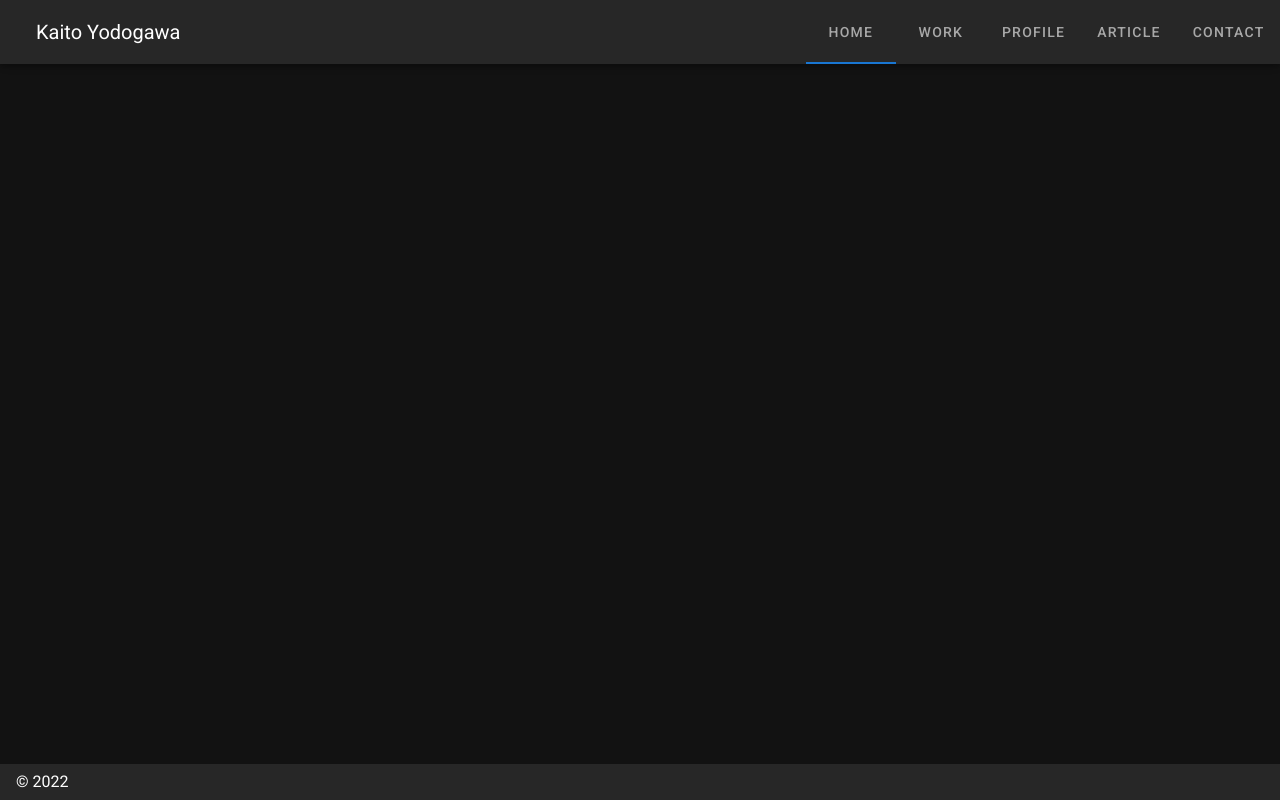
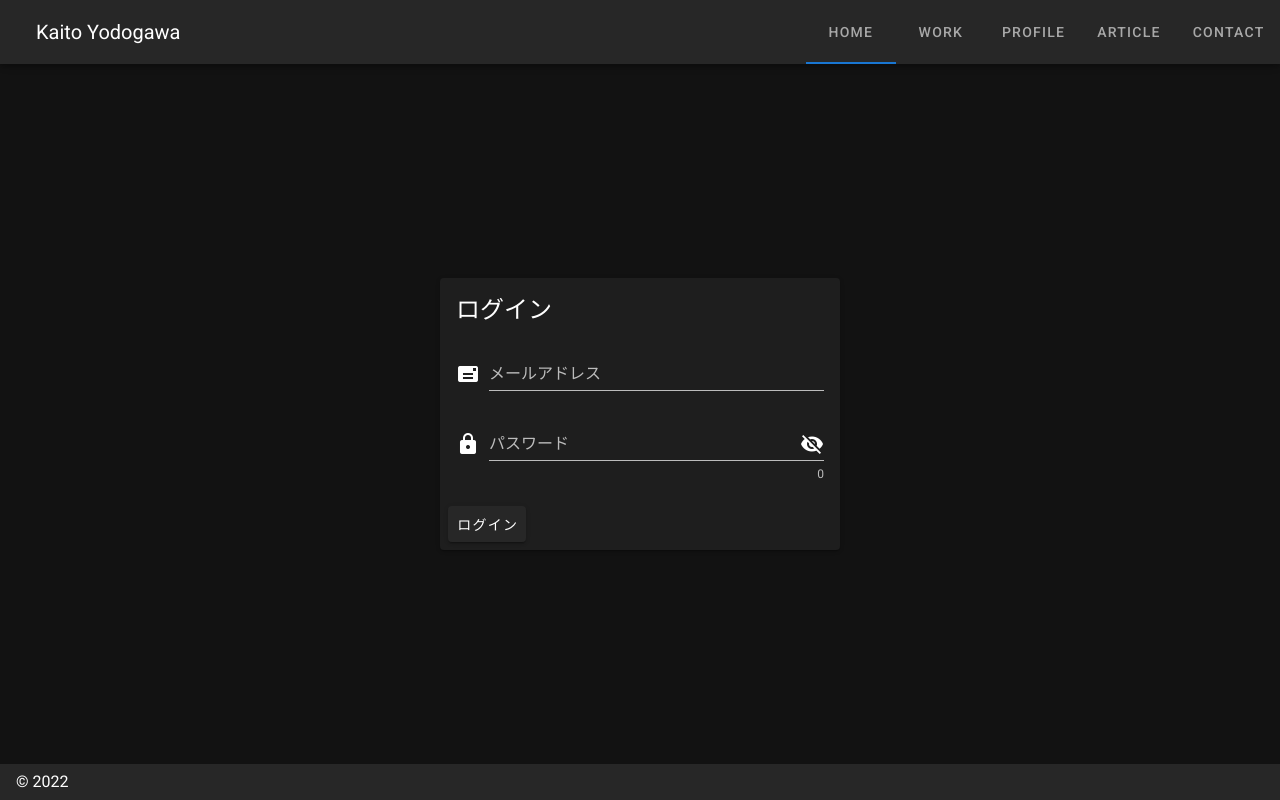
Before and after one commit to shion0625/new-my-portfolio-front, a Nuxt app: page /login in a window 1280 px wide. Built offline with nearby package versions, Linux system fonts and the light colour scheme; what vue-typed-js would draw is missing.

Commit message:
create login page

```diff
--- a/components/index/main.vue
+++ b/components/index/main.vue
@@ -13,7 +13,6 @@
 <script>
 export default {
   name: 'main',
-  auth: false,
 }
 </script>
 
--- /dev/null
+++ b/components/login/emailField.vue
@@ -0,0 +1,20 @@
+<template>
+  <v-text-field
+    :value="email"
+    label="メールアドレス"
+    prepend-icon="mdi-mail"
+    @input="$emit('update:email', $event)"
+  >
+  </v-text-field>
+</template>
+<script>
+export default {
+  props: {
+    email: {
+      type: String,
+      default: "",
+      required: true,
+    },
+  },
+};
+</script>
--- /dev/null
+++ b/components/login/main.vue
@@ -0,0 +1,32 @@
+<template>
+  <v-container fluid fill-height>
+    <v-row align-content="center" justify="center" >
+      <v-form>
+        <v-card width="400px">
+          <v-card-title class="headline">ログイン</v-card-title>
+          <v-card-text>
+            <loginEmailField :email.sync="email" />
+            <loginPasswordField :password.sync="password" />
+          </v-card-text>
+          <v-card-actions>
+            <v-btn>ログイン</v-btn>
+          </v-card-actions>
+        </v-card>
+      </v-form>
+    </v-row>
+  </v-container>
+</template>
+<script lang="ts">
+import { defineComponent, ref } from '@vue/composition-api';
+
+export default defineComponent({
+  setup() {
+    const email = ref('');
+    const password = ref('');
+    return {
+        email,
+        password
+    }
+  }
+})
+</script>
--- /dev/null
+++ b/components/login/passwordField.vue
@@ -0,0 +1,30 @@
+<template>
+  <v-text-field
+    :value="password"
+    label="パスワード"
+    prepend-icon="mdi-lock"
+    :append-icon="show ? 'mdi-eye' : 'mdi-eye-off'"
+    :type="show ? 'text' : 'password'"
+    hint="最小8文字"
+    counter
+    @click:append="show = !show"
+    @input="$emit('update:password', $event)"
+  >
+  </v-text-field>
+</template>
+<script>
+export default {
+  props: {
+    password: {
+      type: String,
+      default: "",
+      required: true,
+    },
+  },
+  data() {
+    return {
+      show: false,
+    };
+  },
+};
+</script>
--- a/nuxt.config.js
+++ b/nuxt.config.js
@@ -55,7 +55,7 @@ export default {
   axios: {
     // Workaround to avoid enforcing hard-coded localhost:3000: https://github.com/nuxt-community/axios-module/issues/308
     // baseURL: '/',
-    baseURL: 'http:localhost',
+    baseURL: 'http:localhost:3000',
     credentials: true,
   },
 
@@ -70,7 +70,7 @@ export default {
       login: '/login',
       logout: '/login',
       callback: false,
-      home: '/'
+      home: '/login'
     },
     strategies: {
       local: {
@@ -87,7 +87,7 @@ export default {
   },
 
   router: {
-    middleware: ['auth']
+    middleware: []
   },
 
   // PWA module configuration: https://go.nuxtjs.dev/pwa
--- a/pages/index.vue
+++ b/pages/index.vue
@@ -5,6 +5,5 @@
 <script>
 export default {
   name: 'IndexPage',
-  auth: false,
 }
 </script>
--- a/pages/inspire.vue
+++ /dev/null
@@ -1,21 +0,0 @@
-<template>
-  <v-row>
-    <v-col class="text-center">
-      <img src="/v.png" alt="Vuetify.js" class="mb-5" />
-      <blockquote class="blockquote">
-        &#8220;First, solve the problem. Then, write the code.&#8221;
-        <footer>
-          <small>
-            <em>&mdash;John Johnson</em>
-          </small>
-        </footer>
-      </blockquote>
-    </v-col>
-  </v-row>
-</template>
-
-<script>
-export default {
-  name: 'InspirePage',
-}
-</script>
--- a/pages/login.vue
+++ b/pages/login.vue
@@ -0,0 +1,3 @@
+<template>
+  <loginMain />
+</template>
```
Also changed, not shown: components/works/main.vue (added), layouts/default.vue (indentation only).
